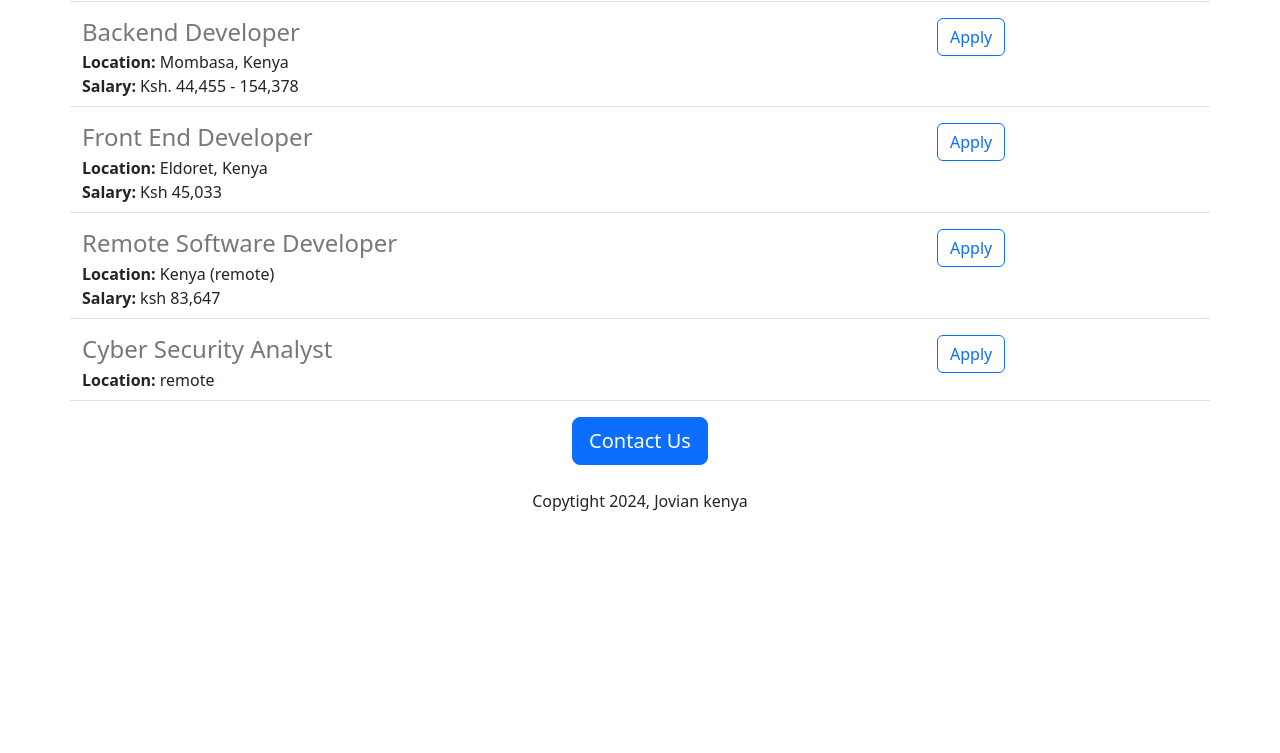
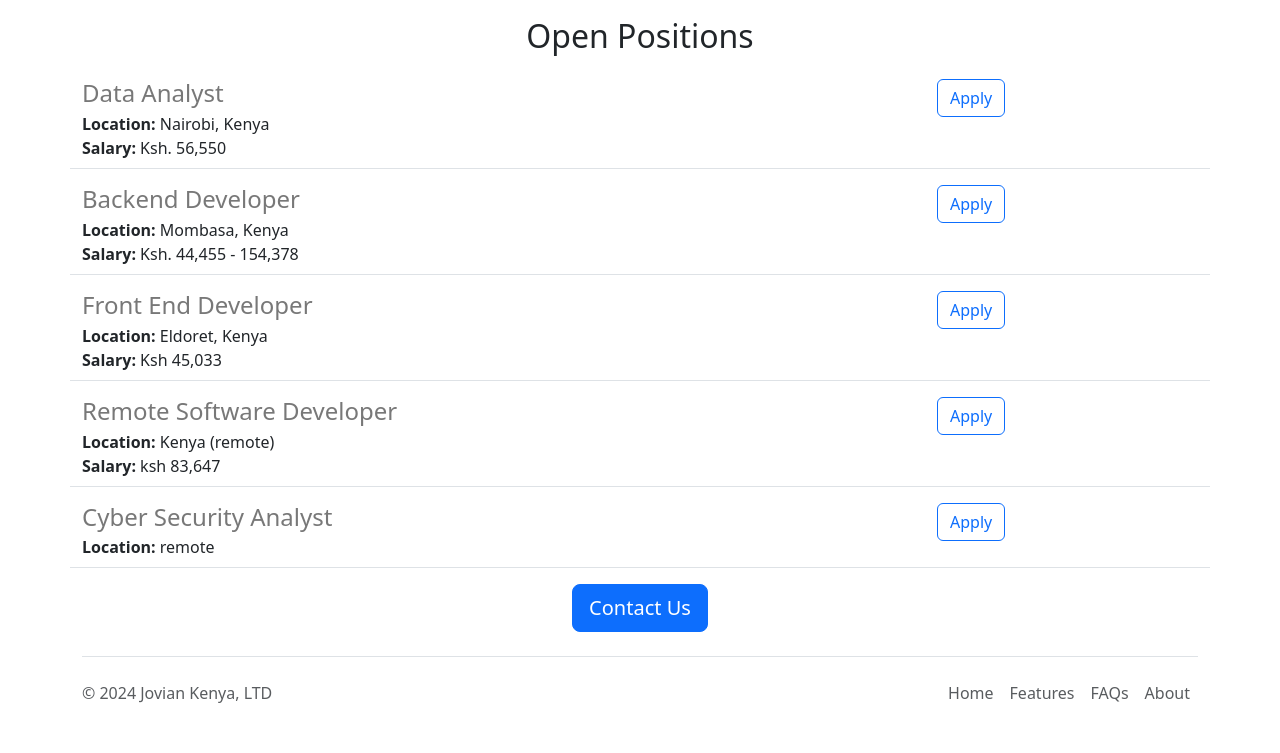
Before and after one commit to dawaearl/jovian-careers-website, a Flask app: page / in a window 1280 px wide. Shown: the part 687-1440 px from the top of the page. Before the commit the page ends 1198 px from the top, so only its background shows below. Run offline with Flask 3, Linux system fonts and the light colour scheme.

Commit message:
functional improvements

```diff
--- a/static/style.css
+++ b/static/style.css
@@ -8,6 +8,7 @@
     height: 250px;
     object-fit: cover;
     font-family: 'Poppins';
+    margin-bottom: 16px;
 }
 /*
 h3{
--- /dev/null
+++ b/templates/footer.html
@@ -0,0 +1,16 @@
+<div class="container">
+    <footer class="d-flex flex-wrap justify-content-between align-items-center py-3 my-4 border-top">
+      <p class="col-md-4 mb-0 text-body-secondary">&copy; 2024 Jovian Kenya, LTD</p>
+
+      <a href="/" class="col-md-4 d-flex align-items-center justify-content-center mb-3 mb-md-0 me-md-auto link-body-emphasis text-decoration-none">
+        <svg class="bi me-2" width="40" height="32"><use xlink:href="#bootstrap"/></svg>
+      </a>
+
+      <ul class="nav col-md-4 justify-content-end">
+        <li class="nav-item"><a href="http://127.0.0.1:5000/" class="nav-link px-2 text-body-secondary">Home</a></li>
+        <li class="nav-item"><a href="#" class="nav-link px-2 text-body-secondary">Features</a></li>
+        <li class="nav-item"><a href="#" class="nav-link px-2 text-body-secondary">FAQs</a></li>
+        <li class="nav-item"><a href="#" class="nav-link px-2 text-body-secondary">About</a></li>
+      </ul>
+    </footer>
+  </div>
--- a/templates/home.html
+++ b/templates/home.html
@@ -20,18 +20,29 @@
 
 </head>
 <body>
+    {% include 'navbar.html' %}
+    <img class="img-fluid" src="/static/nairobi kenya highway.jpg" id="banner">
     <div class="container">
         <h1 class="text-center mt-2">Jovian Careers</h1>
         <figure class="text-center">
             <p class="blockquote">Building bridges, connecting You</p>
         </figure>
 
-        <img class="img-fluid" src="/static/nairobi kenya highway.jpg" id="banner">
+        <div class="row" style="margin-bottom: 16px;">
+            <div class="col-md-5">
+                <p class=" lead bodytext" >
+                    Welcome to Jovian Careers LTD, your trusted partner in bridging the gap between talent and opportunity. Founded right here in Kenya, we are passionate about empowering individuals by connecting them with meaningful employment opportunities. Our mission is simple: to transform lives through career advancement.
+                </p>
+            </div>
 
-        <h2 class="text-center mt-2 mb-4">About Jovian</h2>
-        <p class=" lead bodytext">Welcome to Jovian Careers LTD, your trusted partner in bridging the gap between talent and opportunity. Founded right here in Kenya, we are passionate about empowering individuals by connecting them with meaningful employment opportunities. Our mission is simple: to transform lives through career advancement.</p>
+            <div class="d-none d-md-block col-7">
+                <img src="/static/city overview 2.jpg" height="250px" style="border-radius: 4px;" >
+            </div>
 
-        <h2 class="text-center mt-2 mb-4">Open Positions</h2>
+        </div>
+
+
+        <h2 class="text-center mt-2 mb-4" style="margin-top: 10px;">Open Positions</h2>
         <div>
             {% for job in jobs %}
                 {% include 'jobitems.html' %}
@@ -39,11 +50,11 @@
         </div>
 
         <div class="text-center">
-            <button type="button" class="btn btn-primary btn-lg">Contact Us</button>
-            <p class="mt-4">Copytight 2024, Jovian kenya</p>
+            <a href="mailto:dawaearlke@gmail.com?subject=Question%20about%20job%20Opennings&body=My%20name%3A%20%3Cyour%20name%20here%3E%0D%0A%0D%0AMy%20Question%3A%20%3Center%20question%20here%3E" type="button" class="btn btn-primary btn-lg">Contact Us</a>
+
         </div>
     </div>
-
+    {% include'footer.html' %}
 
 </body>
 </html>
--- a/templates/jobitems.html
+++ b/templates/jobitems.html
@@ -14,7 +14,7 @@
         {% endif %}
     </div>
     <div class="col-3">
-        <button type="button" class="btn btn-outline-primary">Apply</button>
+        <a href="mailto:dawaearlke@gmail.com?subject=Apllication%20for%20{{job['title']}}&body=My%20name%3A%20%3Cyour%20name%3E%0D%0A%0D%0AMy%20resume%20link%3A%20%3Cresume%20link%3E%0D%0A%0D%0AMy%20LinkedIn%20link%3A%20%3Clinkedin%20link%3E" type="button" class="btn btn-outline-primary">Apply</a>
     </div>
 
 </div>
--- /dev/null
+++ b/templates/navbar.html
@@ -0,0 +1,9 @@
+<nav class="navbar bg-body-tertiary shadow-sm">
+    <div class="container-fluid">
+      <a class="navbar-brand">Jovian</a>
+      <form class="d-flex" role="search">
+        <input class="form-control me-2" type="search" placeholder="Search" aria-label="Search">
+        <button class="btn btn-outline-success" type="submit">Search</button>
+      </form>
+    </div>
+  </nav>
```
Also changed, not shown: static/kenya stockimg.jpg (added).
